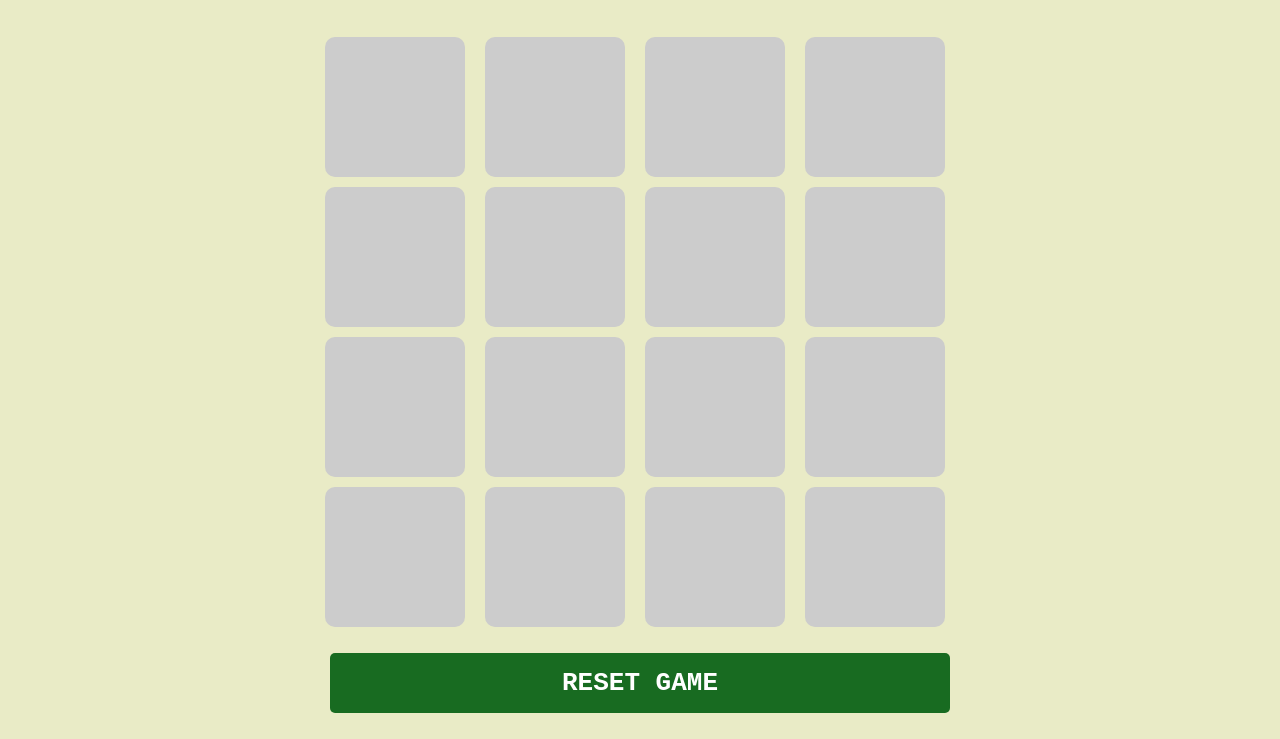
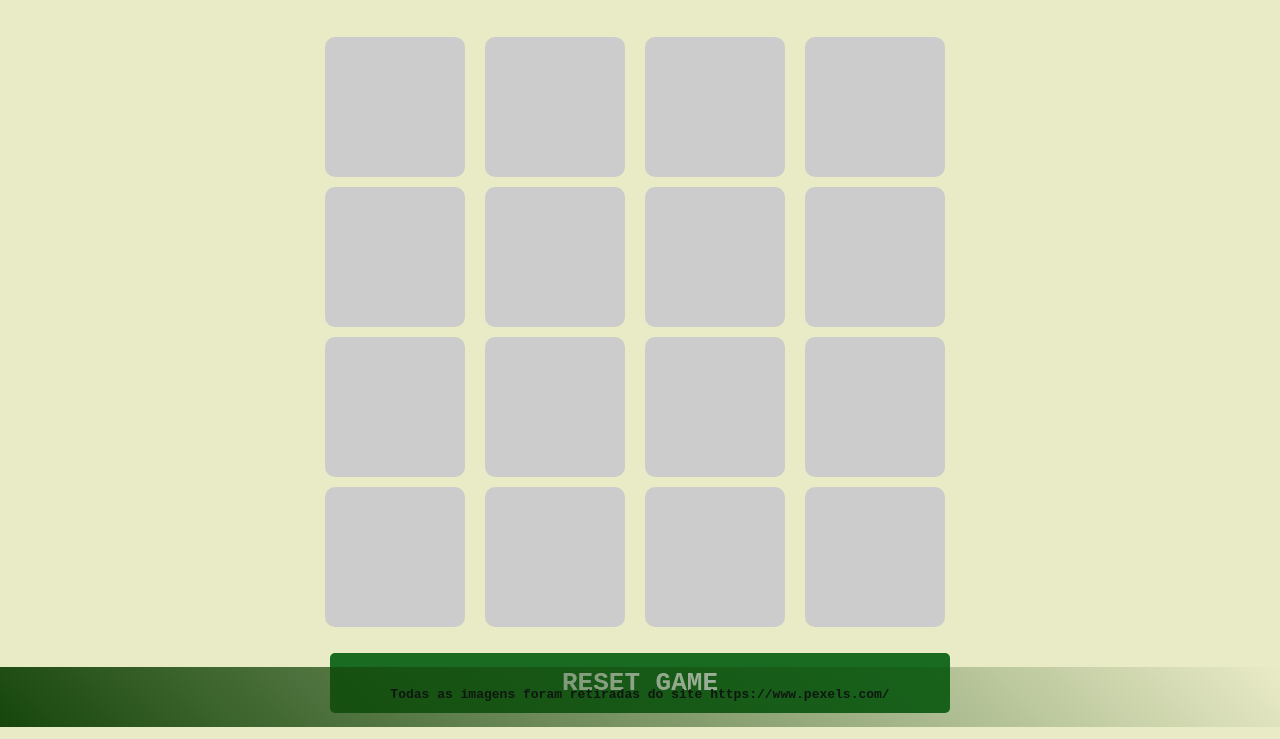
Before and after one commit to enimatos/jogo-da-memoria, a plain HTML site: page index.html in a window 1280 px wide. Shown: the part 73-812 px from the top of the page. Drawn offline with Linux system fonts and the light colour scheme.

Commit message:
incluindo alteração do footer

```diff
--- a/index.html
+++ b/index.html
@@ -14,6 +14,8 @@
         <div class="game"></div>
         <button type="reset" onclick="window.location.reload()">RESET GAME</button>
     </main>
-
+    <footer>
+        <a href="https://www.pexels.com/" target="_blank">Todas as imagens foram retiradas do site https://www.pexels.com/</a>
+    </footer>
 </body>
 </html>
```
